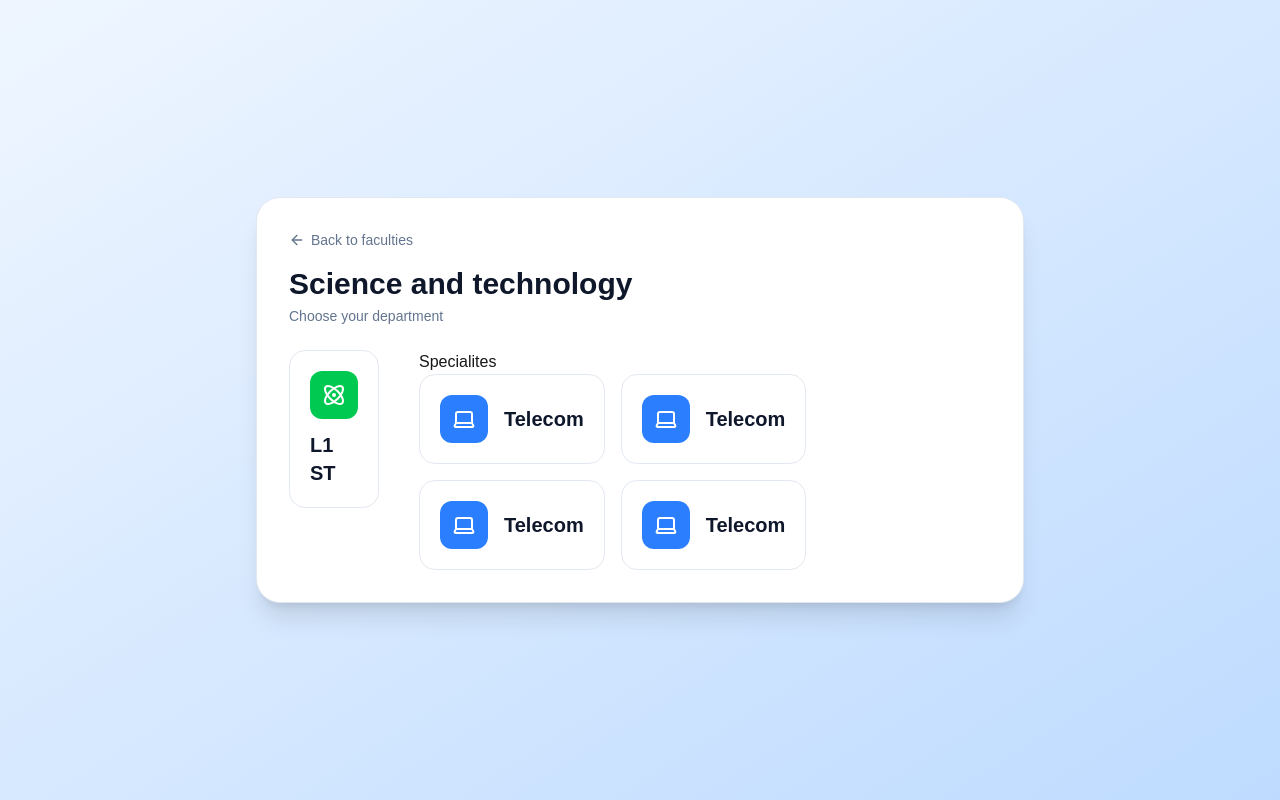
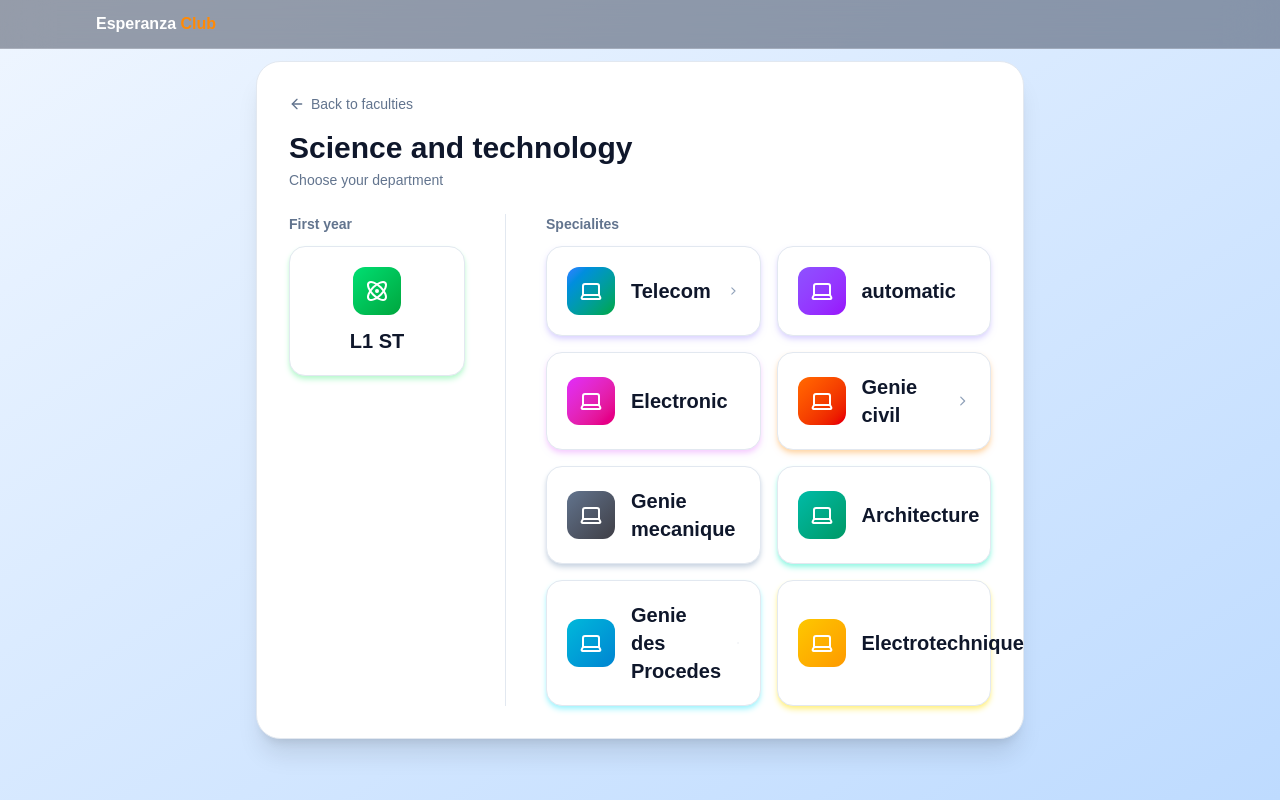
Before and after one commit to ibrahimboukria/course_hub_jijel_univ_front_end, a Next.js app: page /Sience-et-technologie in a window 1280 px wide. Built offline with nearby package versions, Linux system fonts and the light colour scheme.

Commit message:
b last apdate

```diff
--- /dev/null
+++ b/app/Medecine/page.js
@@ -0,0 +1,126 @@
+'use client';
+import { Suspense } from 'react';
+import Link from 'next/link';
+import { useState } from 'react';
+import { ChevronLeft, ChevronRight, GraduationCap } from 'lucide-react';
+import {useParams,useRouter}from "next/navigation"
+
+const semesters = ['Semestre 1', 'Semestre 2', 'Semestre 3', 'Semestre 4', 'Semestre 5', 'Semestre 6'];
+const normalStyle = "flex items-center justify-between rounded-xl border border-slate-200 bg-white px-5 py-3 text-sm font-medium text-slate-700 hover:bg-blue-50";
+
+const selectedStyle = "flex items-center justify-between rounded-xl border border-blue-900 bg-blue-900 px-5 py-3 text-sm font-medium text-white";
+
+
+
+
+
+
+
+
+
+
+   function DepartmentPageContent() {
+
+
+ //important
+  const [sem, setSem] = useState(0);
+  const [level, setLevel] = useState('licence');
+
+
+
+
+
+  const router = useRouter();
+
+
+
+
+    async function opensemester(n) {
+    const selection =
+    {
+      specialiter :" Medecine",
+      semester : n,
+
+    }
+   try
+   {
+    const res = await fetch('/api',
+      {
+     method :"POST",
+     headers : {"Content-Type":"application/json"},
+     body:JSON.stringify(selection)
+    })
+
+
+  }catch(error){
+    console.log(error)
+  }
+
+   }
+//important +++++ line 109
+
+
+  return (
+    <main className="min-h-screen w-full bg-gradient-to-br from-blue-50 via-slate-50 to-blue-200 flex justify-center items-start sm:items-center p-3 sm:p-6">
+
+      <div className="w-full max-w-3xl bg-white rounded-2xl sm:rounded-3xl border border-slate-200 shadow-[0_20px_50px_-15px_rgba(30,58,138,0.25)] overflow-hidden">
+
+
+
+        <div className="h-1.5 bg-gradient-to-r from-blue-900 via-blue-600 to-sky-400" />
+        <div className="p-5 sm:p-8">
+
+
+
+          <div className="mt-4 flex flex-col sm:flex-row sm:items-center sm:justify-between gap-4">
+            <div className="flex items-center gap-3">
+            <span className="flex h-12 w-12 shrink-0 items-center justify-center rounded-2xl bg-blue-900 text-white shadow-lg shadow-blue-200">
+                <GraduationCap strokeWidth={1.5} className="w-6 h-6" />
+            </span>
+            <h1 className="text-xl sm:text-2xl font-bold tracking-tight text-slate-900">
+              Choose your level
+            </h1>
+            </div>
+
+
+          </div>
+
+
+
+
+          <div className="mt-6 grid grid-cols-1 sm:grid-cols-2 gap-3">
+            {semesters.map((semester, i) => (
+              <button
+                key={semester}
+                type="button"
+                onClick={() =>{ setSem(i);
+                opensemester(i+1);
+
+
+
+                }}
+
+               className={sem === i ? selectedStyle : normalStyle}
+              >
+                {semester}
+                <ChevronRight
+                  strokeWidth={1.75}
+                  className={`w-5 h-5 transition group-hover:translate-x-1 ${
+                    sem === i ? 'text-white' : 'text-slate-400'
+                  }`}
+                />
+              </button>
+            ))}
+          </div>
+        </div>
+      </div>
+    </main>
+  );
+}
+export default function DepartmentPage(){
+  return(
+    <Suspense fallback={<div>loading...</div>}>
+      <DepartmentPageContent />
+    </Suspense>
+  )
+}
--- a/app/Sience-et-technologie/page.js
+++ b/app/Sience-et-technologie/page.js
@@ -7,42 +7,71 @@ export default function ST(){
             name: "Telecom",
             href: "Sience-et-technologie/TL",
             icon: Laptop,
-            color: "from-blue-500 to-indigo-600",
-            shadow: "shadow-blue-200",
+            color: "from-blue-500 to-green-600",
+            shadow: "shadow-violet-200",
         },
         {
-            name: "Telecom",
-            href: "Sience-et-technologie/TL",
+            name: "automatic",
+            href: "Sience-et-technologie/AT",
             icon: Laptop,
-            color: "from-blue-500 to-indigo-600",
-            shadow: "shadow-blue-200",
+            color: "from-violet-500 to-purple-600",
+            shadow: "shadow-violet-200",
         },
         {
-            name: "Telecom",
-            href: "Sience-et-technologie/TL",
+            name: "Electronic",
+            href: "Sience-et-technologie/ELC",
             icon: Laptop,
-            color: "from-blue-500 to-indigo-600",
-            shadow: "shadow-blue-200",
+            color: "from-fuchsia-500 to-pink-600",
+            shadow: "shadow-fuchsia-200",
         },
         {
-            name: "Telecom",
-            href: "Sience-et-technologie/TL",
+            name: "Genie civil",
+            href: "Sience-et-technologie/GC",
             icon: Laptop,
-            color: "from-blue-500 to-indigo-600",
-            shadow: "shadow-blue-200",
+            color: "from-orange-500 to-red-600",
+            shadow: "shadow-orange-200",
         },
+        {
+            name: "Genie mecanique",
+            href: "Sience-et-technologie/GM",
+            icon: Laptop,
+            color: "from-slate-500 to-zinc-700",
+            shadow: "shadow-slate-300",
+        },
+        {
+            name: "Architecture",
+            href: "Sience-et-technologie/Architecture",
+            icon: Laptop,
+            color: "from-teal-500 to-emerald-600",
+            shadow: "shadow-teal-200",
+        },
+        {
+            name: "Genie des Procedes",
+            href: "Sience-et-technologie/GP",
+            icon: Laptop,
+            color: "from-cyan-500 to-sky-600",
+            shadow: "shadow-cyan-200",
+        },
+        {
+            name: "Electrotechnique",
+            href: "Sience-et-technologie/Electrotechnique",
+            icon: Laptop,
+            color: "from-yellow-400 to-amber-500",
+            shadow: "shadow-yellow-200",
+        },
+
 
     ]
 
     return(
     <main className="min-h-screen w-full bg-gradient-to-br from-blue-50 to-blue-200 flex justify-center items-center p-3 sm:p-6">
-      <div className="w-full max-w-3xl bg-white rounded-2xl sm:rounded-3xl border border-slate-200 shadow-xl p-5 sm:p-8">
+      <div className="fade-up w-full max-w-3xl bg-white rounded-2xl sm:rounded-3xl border border-slate-200 shadow-xl p-5 sm:p-8">
 
         <Link
           href="/facultes_page"
-          className="inline-flex items-center gap-1.5 text-sm text-slate-500 hover:text-blue-700 transition mb-4"
+          className="group inline-flex items-center gap-1.5 text-sm text-slate-500 hover:text-blue-700 transition mb-4"
         >
-          <ArrowLeft className="w-4 h-4" />
+          <ArrowLeft className="w-4 h-4 transition group-hover:-translate-x-1" />
           Back to faculties
         </Link>
 
@@ -51,34 +80,40 @@ export default function ST(){
         </h1>
         <p className="text-sm text-slate-500 mb-6">Choose your department</p>
 
-        <div className="flex gap-10">
+        <div className="flex flex-col sm:flex-row gap-8 sm:gap-10">
 
-          <div>
-            <Link className="flex flex-col items-center gap-3 bg-white border border-slate-200 rounded-2xl p-5 hover:bg-green-50"
+          <div className="sm:w-44 shrink-0">
+            <h2 className="text-sm font-semibold text-slate-500 mb-3">First year</h2>
+            <Link className="fade-up group flex flex-col items-center gap-3 bg-white border border-slate-200 rounded-2xl p-5 shadow-md shadow-green-200 hover:-translate-y-1 hover:bg-green-50 hover:shadow-lg transition duration-300"
             href="/ST1"
+            style={{ animationDelay: "150ms" }}
             >
-              <div className="bg-green-500 p-3 rounded-xl">
+              <div className="bg-gradient-to-br from-green-400 to-green-600 p-3 rounded-xl transition duration-300 group-hover:rotate-6 group-hover:scale-110">
                 <Atom className="text-white" />
               </div>
               <h1 className="text-xl font-bold text-slate-900">L1 ST</h1>
             </Link>
           </div>
 
-          <div>
-  <h1>Specialites</h1>
+          <div className="hidden sm:block w-px bg-slate-200" />
 
-  <div className="flex flex-wrap gap-4">
+          <div className="flex-1">
+  <h2 className="text-sm font-semibold text-slate-500 mb-3">Specialites</h2>
+
+  <div className="grid grid-cols-1 sm:grid-cols-2 gap-4">
     {Specialites.map((spe,index) => (
       <Link
         key={index}
         href={spe.href}
-        className="flex items-center gap-4 bg-white border border-slate-200 rounded-2xl p-5 hover:bg-blue-50"
+        style={{ animationDelay: `${250 + index * 120}ms` }}
+        className={`fade-up group flex items-center gap-4 bg-white border border-slate-200 rounded-2xl p-5 shadow-md ${spe.shadow} hover:-translate-y-1 hover:bg-blue-50 hover:shadow-lg transition duration-300`}
 
       >
-        <div className="bg-blue-500 p-3 rounded-xl">
+        <div className={`bg-gradient-to-br ${spe.color} p-3 rounded-xl transition duration-300 group-hover:rotate-6 group-hover:scale-110`}>
           <spe.icon className="text-white" />
         </div>
         <h1 className="text-xl font-bold text-slate-900">{spe.name}</h1>
+        <ChevronRight className="ml-auto w-5 h-5 text-slate-400 transition duration-300 group-hover:translate-x-1 group-hover:text-blue-600" />
       </Link>
     ))}
   </div>
--- a/app/facultes_page/page.js
+++ b/app/facultes_page/page.js
@@ -4,7 +4,6 @@ import Link from "next/link";
 import DotGrid from "./DotGrid"
 import { useState } from "react";
 import {
-  Search,
   GraduationCap,
   Sparkles,
   Star,
@@ -43,7 +42,7 @@ const faculties = [
     color: "from-orange-400 to-rose-500",
   },
   {
-    href: "/science-technology",
+    href: "/Medecine",
     title: "Medecine",
     icon: Zap,
     color: "from-rose-400 to-green-500",
@@ -61,9 +60,11 @@ export default function FacultesPage() {
   const[query,setquery]=useState("");
 
   return (
-    <main className="relative min-h-screen overflow-hidden bg-gradient-to-br from-slate-900 via-blue-950 to-indigo-900 p-4 sm:p-8   flex flex-col lg:flex-row items-center justify-center gap-8 lg:gap-12">
+    <main className="relative min-h-screen overflow-hidden bg-gradient-to-br from-slate-900 via-blue-950 to-indigo-900 p-4 pt-24 sm:p-8 sm:pt-28   flex flex-col lg:flex-row items-center justify-center gap-8 lg:gap-12">
   <ParallaxBg />
   <DotGrid />
+
+
 
 <div className="pointer-events-none absolute -top-20 -left-20 w-96 h-96 rounded-full bg-indigo-500/40 blur-3xl" />
 <div className="pointer-events-none absolute -bottom-20 -right-20 w-96 h-96 rounded-full bg-orange-400/30 blur-3xl" />
@@ -77,18 +78,18 @@ export default function FacultesPage() {
         />
       ))}
 
-      <div className="relative z-10 w-full max-w-4xl overflow-hidden rounded-[3rem] border border-white/60 bg-white/70 backdrop-blur-xl shadow-2xl p-6 sm:p-10">
+      <div className="fade-up relative z-10 w-full max-w-4xl overflow-hidden rounded-[3rem] border border-white/60 bg-white/70 backdrop-blur-xl shadow-2xl p-6 sm:p-10">
         <div className="relative flex flex-col gap-6 w-full">
           <div className="flex flex-col gap-2">
             <div className="inline-flex items-center gap-2 self-start px-3 py-1 rounded-full bg-white/70 backdrop-blur">
-              <Sparkles className="w-4 h-4 text-orange-500" />
+              <Sparkles className="w-4 h-4 text-orange-500 animate-pulse" />
               <p className="text-sm font-semibold text-blue-600">Welcome</p>
             </div>
-            <div className="relative z-10 flex shrink-0 justify-center lg:w-[30%]">
+            <div className="relative z-10 flex shrink-0 justify-center w-full">
   <img
-    src="/fond.png"
+    src="/espy.png"
     alt="Esperanza Club"
-    className="drift w-64 lg:w-full object-contain drop-shadow-[0_0_25px_rgba(34,211,238,0.35)]"
+    className="drift w-64 object-contain drop-shadow-[0_0_25px_rgba(34,211,238,0.35)]"
   />
 </div>
 
@@ -96,29 +97,16 @@ export default function FacultesPage() {
 
             <h1 className="text-3xl font-extrabold tracking-tight text-gray-900">
               Find your course in <br />
-              <span className="bg-gradient-to-r from-blue-600 to-orange-500 bg-clip-text text-transparent">
+              <span className="gradient-text bg-gradient-to-r from-blue-600 via-orange-500 to-blue-600 bg-clip-text text-transparent">
                 seconds
               </span>
             </h1>
           </div>
 
-          <div className="relative w-full">
-            <Search className="absolute left-4 top-1/2 -translate-y-1/2 w-4 h-4 text-blue-400" />
 
 
 
-            <input
-              type="text"
-              placeholder="Search a module..."
-              className="w-full pl-11 pr-4 py-3 bg-white/80 backdrop-blur border border-white rounded-2xl shadow focus:outline-none focus:ring-2 focus:ring-blue-300"
-              onChange={(e)=>setquery(e.target.value)}
-            />
-          </div>
-
-
-
-
-          <div className="flex items-center gap-2 text-blue-700">
+          <div id="faculties" className="flex items-center gap-2 text-blue-700">
             <GraduationCap className="w-5 h-5" />
             <h2 className="font-semibold">Faculties</h2>
             <span className="ml-auto px-2 py-0.5 text-xs font-semibold rounded-full bg-blue-100 text-blue-700">
@@ -127,17 +115,18 @@ export default function FacultesPage() {
           </div>
 
           <div className="grid grid-cols-2 md:grid-cols-3 gap-6">
-            {faculties.map(({ href, title, icon: Icon, color }) => (
+            {faculties.map(({ href, title, icon: Icon, color }, i) => (
               <Link
                 key={title}
                 href={href}
-                className="group flex flex-col items-center justify-center gap-4 text-center min-h-64 bg-white/80 backdrop-blur border border-white rounded-2xl p-6 shadow hover:scale-105 hover:shadow-xl transition "
+                style={{ animationDelay: `${300 + i * 150}ms` }}
+                className="fade-up group flex flex-col items-center justify-center gap-4 text-center min-h-64 bg-white/80 backdrop-blur border border-white rounded-2xl p-6 shadow hover:-translate-y-2 hover:scale-105 hover:shadow-2xl transition duration-300"
               >
-                <div className={`p-4 rounded-xl bg-gradient-to-br ${color} text-white shadow`}>
+                <div className={`p-4 rounded-xl bg-gradient-to-br ${color} text-white shadow transition duration-300 group-hover:rotate-6 group-hover:scale-110`}>
                   <Icon className="w-8 h-8" />
                 </div>
                 <h3 className="font-medium text-gray-900">{title}</h3>
-                <ChevronRight className="w-5 h-5 text-gray-400 transition group-hover:translate-x-1" />
+                <ChevronRight className="w-5 h-5 text-gray-400 transition duration-300 group-hover:translate-x-2" />
               </Link>
             ))}
           </div>
--- /dev/null
+++ b/app/headers/page.js
@@ -0,0 +1,12 @@
+
+export default function HEAd (){
+return (
+<header className="fixed inset-x-0 top-0 z-50 border-b border-white/20 bg-slate-900/40 backdrop-blur-xl">
+  <nav className="mx-auto flex max-w-6xl items-center justify-between px-4 py-3 sm:px-8">
+    <span  className="font-bold text-white">
+      Esperanza <span className="text-orange-400">Club</span>
+    </span>
+
+  </nav>
+</header>
+)}
--- a/app/layout.tsx
+++ b/app/layout.tsx
@@ -1,7 +1,7 @@
 import type { Metadata } from "next";
 import { Geist, Geist_Mono } from "next/font/google";
 import "./globals.css";
-import Headers from "./heather/page"
+import HEAd from "./headers/page"
 const geistSans = Geist({
   variable: "--font-geist-sans",
   subsets: ["latin"],
@@ -24,7 +24,7 @@ export default function RootLayout({ children }: LayoutProps<"/">) {
       className={`${geistSans.variable} ${geistMono.variable} h-full antialiased`}
     >
       <body className="min-h-full flex flex-col">
-
+        <HEAd/>
         {children}
         </body>
     </html>
--- /dev/null
+++ b/page.js
@@ -0,0 +1,4 @@
+import { redirect } from "next/navigation";
+export default function Home(){
+    redirect("/facultes_page")
+}
```
Also changed, not shown: app/ST1/page.js (+7 -0 lines), app/Sience-et-technologie/[dept]/page.js (+7 -0 lines), app/api/route.tsx (+4 -4 lines), app/exact-sciences/[dept]/page.js (+8 -1 lines), public/espy.png (added), vercel.json (added), 1 other file (tests, documents, lock files or other folders).
